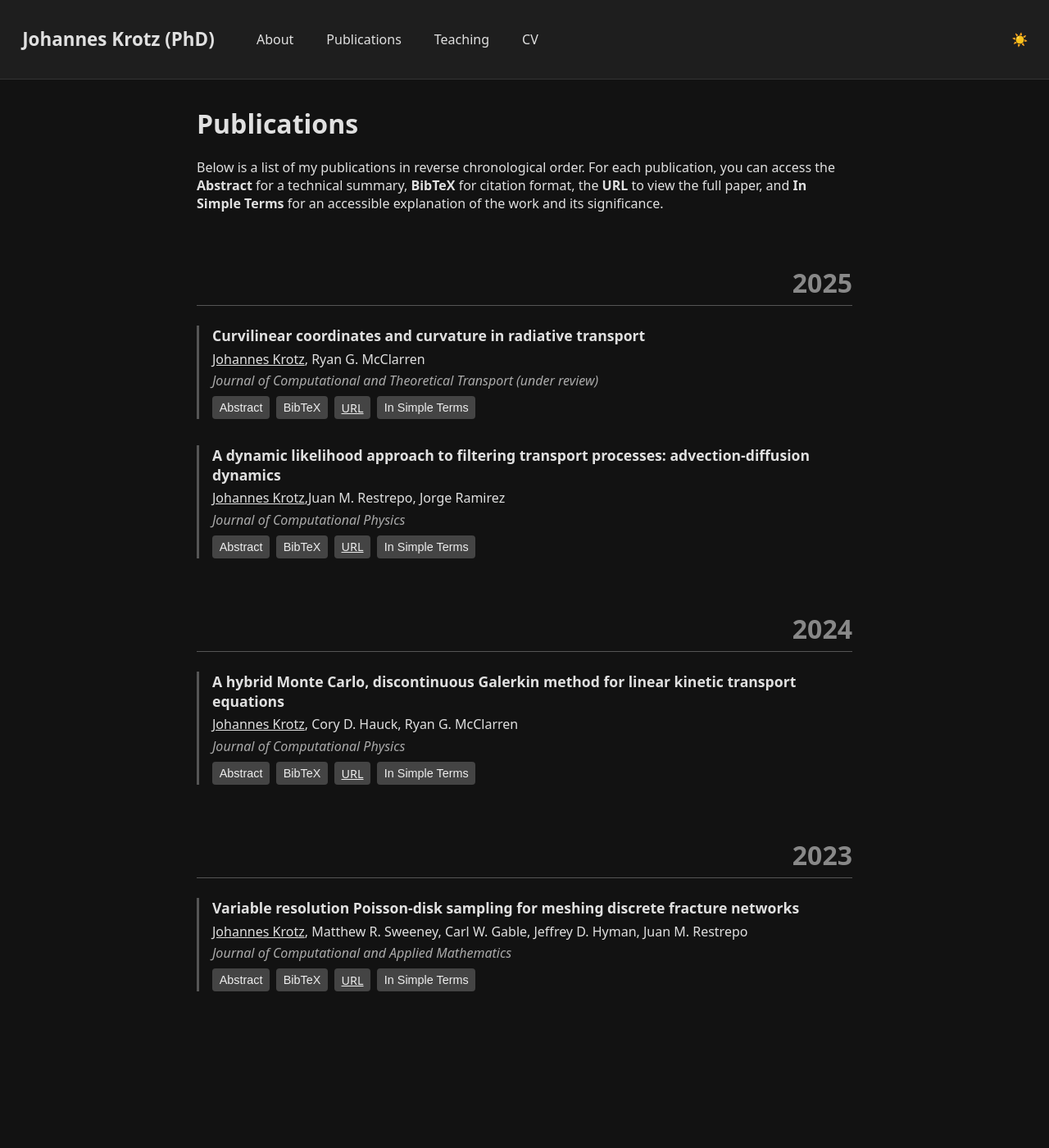
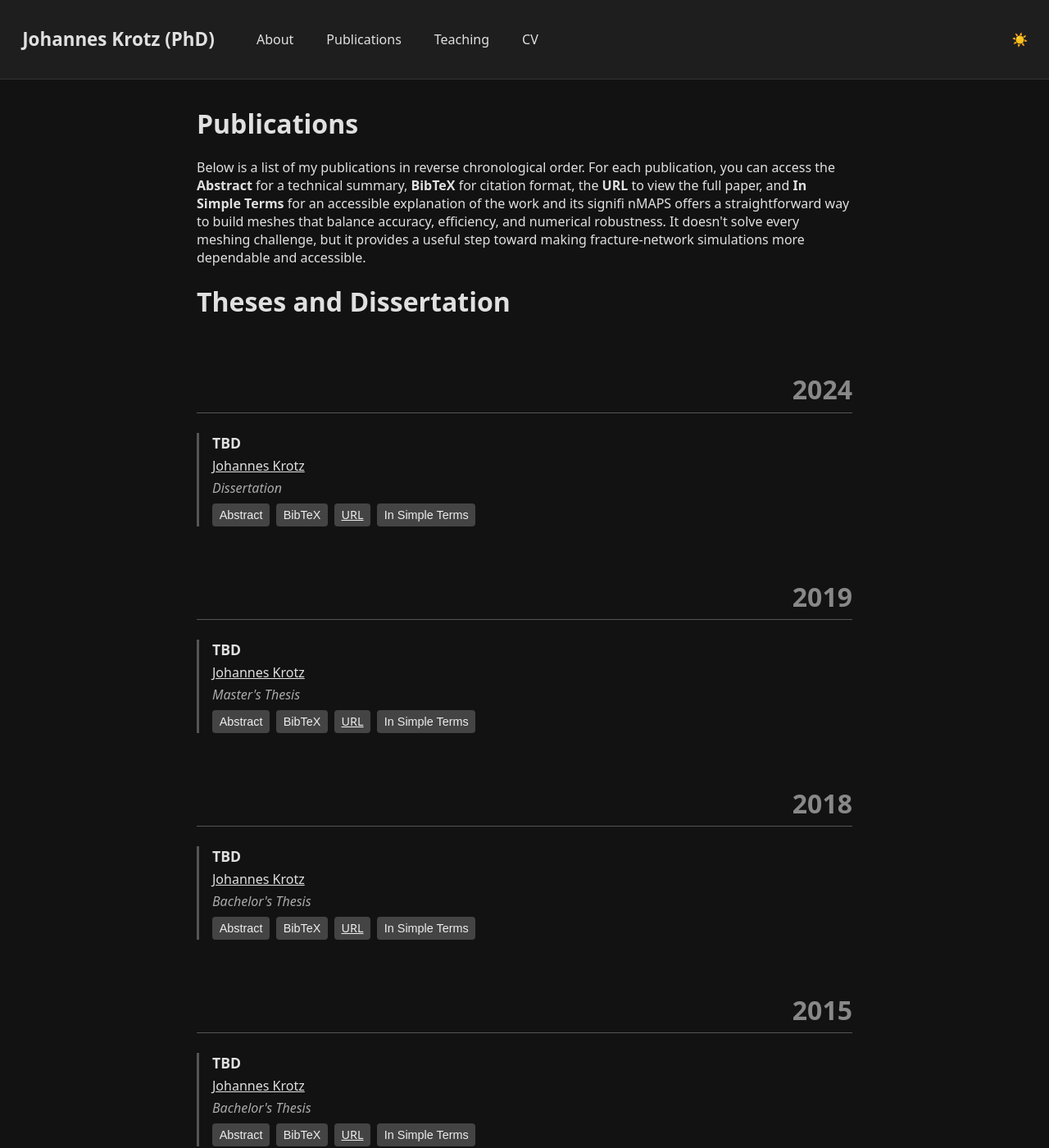
Before and after one commit to johannonymous123/johannonymous123.github.io, a Jekyll site: the page built from publications.html, in a window 1280 px wide and 1400 px high. Shown: the whole window at 82% size. Built offline with Jekyll 4.4.1, drawn with Linux system fonts in a browser that asks for light colours.

Commit message:
cvupdate

```diff
--- a/publications.html
+++ b/publications.html
@@ -10,8 +10,138 @@ title: Publications
   Below is a list of my publications in reverse chronological order. For each publication, you can access the
   <strong>Abstract</strong> for a technical summary, <strong>BibTeX</strong> for citation format, the
   <strong>URL</strong> to view the full paper, and <strong>In Simple Terms</strong> for an accessible
-  explanation of the work and its significance.
-</p>
+  explanation of the work and its signifi    nMAPS offers a straightforward way to build meshes that balance accuracy, efficiency, and numerical robustness.
+    It doesn't solve every meshing challenge, but it provides a useful step toward making fracture-network simulations
+    more dependable and accessible.
+  </p>
+
+
+
+
+
+</div>
+
+<h1>Theses and Dissertation</h1>
+
+<div class="publications">
+
+  <div class="pub-year">2024</div>
+
+  <div class="pub-entry">
+    <div class="pub-info">
+      <p class="pub-title">TBD</p>
+      <p class="pub-authors"><u>Johannes Krotz</u></p>
+      <p class="pub-journal"><em>Dissertation</em></p>
+    </div>
+
+    <div class="pub-buttons">
+      <button class="pub-btn toggle-btn" data-target="abs-diss-2024">Abstract</button>
+      <button class="pub-btn toggle-btn" data-target="bib-diss-2024">BibTeX</button>
+      <a class="pub-btn" href="#" target="_blank">URL</a>
+      <button class="pub-btn toggle-btn" data-target="sum-diss-2024">In Simple Terms</button>
+    </div>
+
+    <div class="pub-toggle hidden" id="abs-diss-2024">
+      <p>TBD</p>
+    </div>
+
+    <div class="pub-toggle hidden" id="bib-diss-2024">
+      <pre>TBD</pre>
+    </div>
+
+    <div class="pub-toggle hidden" id="sum-diss-2024">
+      <p>TBD</p>
+    </div>
+  </div>
+
+  <div class="pub-year">2019</div>
+
+  <div class="pub-entry">
+    <div class="pub-info">
+      <p class="pub-title">TBD</p>
+      <p class="pub-authors"><u>Johannes Krotz</u></p>
+      <p class="pub-journal"><em>Master's Thesis</em></p>
+    </div>
+
+    <div class="pub-buttons">
+      <button class="pub-btn toggle-btn" data-target="abs-master-2019">Abstract</button>
+      <button class="pub-btn toggle-btn" data-target="bib-master-2019">BibTeX</button>
+      <a class="pub-btn" href="#" target="_blank">URL</a>
+      <button class="pub-btn toggle-btn" data-target="sum-master-2019">In Simple Terms</button>
+    </div>
+
+    <div class="pub-toggle hidden" id="abs-master-2019">
+      <p>TBD</p>
+    </div>
+
+    <div class="pub-toggle hidden" id="bib-master-2019">
+      <pre>TBD</pre>
+    </div>
+
+    <div class="pub-toggle hidden" id="sum-master-2019">
+      <p>TBD</p>
+    </div>
+  </div>
+
+  <div class="pub-year">2018</div>
+
+  <div class="pub-entry">
+    <div class="pub-info">
+      <p class="pub-title">TBD</p>
+      <p class="pub-authors"><u>Johannes Krotz</u></p>
+      <p class="pub-journal"><em>Bachelor's Thesis</em></p>
+    </div>
+
+    <div class="pub-buttons">
+      <button class="pub-btn toggle-btn" data-target="abs-bachelor-2018">Abstract</button>
+      <button class="pub-btn toggle-btn" data-target="bib-bachelor-2018">BibTeX</button>
+      <a class="pub-btn" href="#" target="_blank">URL</a>
+      <button class="pub-btn toggle-btn" data-target="sum-bachelor-2018">In Simple Terms</button>
+    </div>
+
+    <div class="pub-toggle hidden" id="abs-bachelor-2018">
+      <p>TBD</p>
+    </div>
+
+    <div class="pub-toggle hidden" id="bib-bachelor-2018">
+      <pre>TBD</pre>
+    </div>
+
+    <div class="pub-toggle hidden" id="sum-bachelor-2018">
+      <p>TBD</p>
+    </div>
+  </div>
+
+  <div class="pub-year">2015</div>
+
+  <div class="pub-entry">
+    <div class="pub-info">
+      <p class="pub-title">TBD</p>
+      <p class="pub-authors"><u>Johannes Krotz</u></p>
+      <p class="pub-journal"><em>Bachelor's Thesis</em></p>
+    </div>
+
+    <div class="pub-buttons">
+      <button class="pub-btn toggle-btn" data-target="abs-bachelor-2015">Abstract</button>
+      <button class="pub-btn toggle-btn" data-target="bib-bachelor-2015">BibTeX</button>
+      <a class="pub-btn" href="#" target="_blank">URL</a>
+      <button class="pub-btn toggle-btn" data-target="sum-bachelor-2015">In Simple Terms</button>
+    </div>
+
+    <div class="pub-toggle hidden" id="abs-bachelor-2015">
+      <p>TBD</p>
+    </div>
+
+    <div class="pub-toggle hidden" id="bib-bachelor-2015">
+      <pre>TBD</pre>
+    </div>
+
+    <div class="pub-toggle hidden" id="sum-bachelor-2015">
+      <p>TBD</p>
+    </div>
+  </div>
+
+</div>>
 
 <div class="publications">
 
```
Also changed, not shown: index.md (+2 -2 lines), 1 other file.
